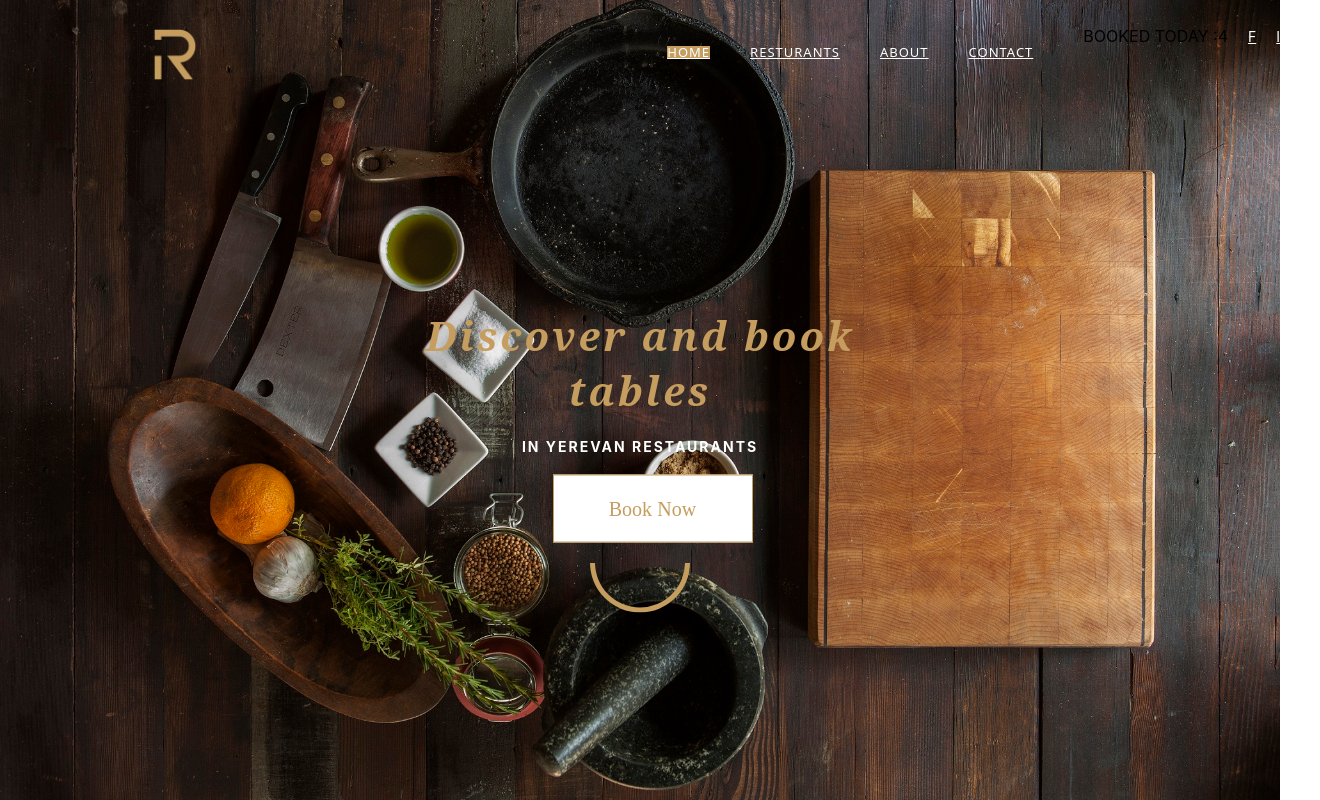
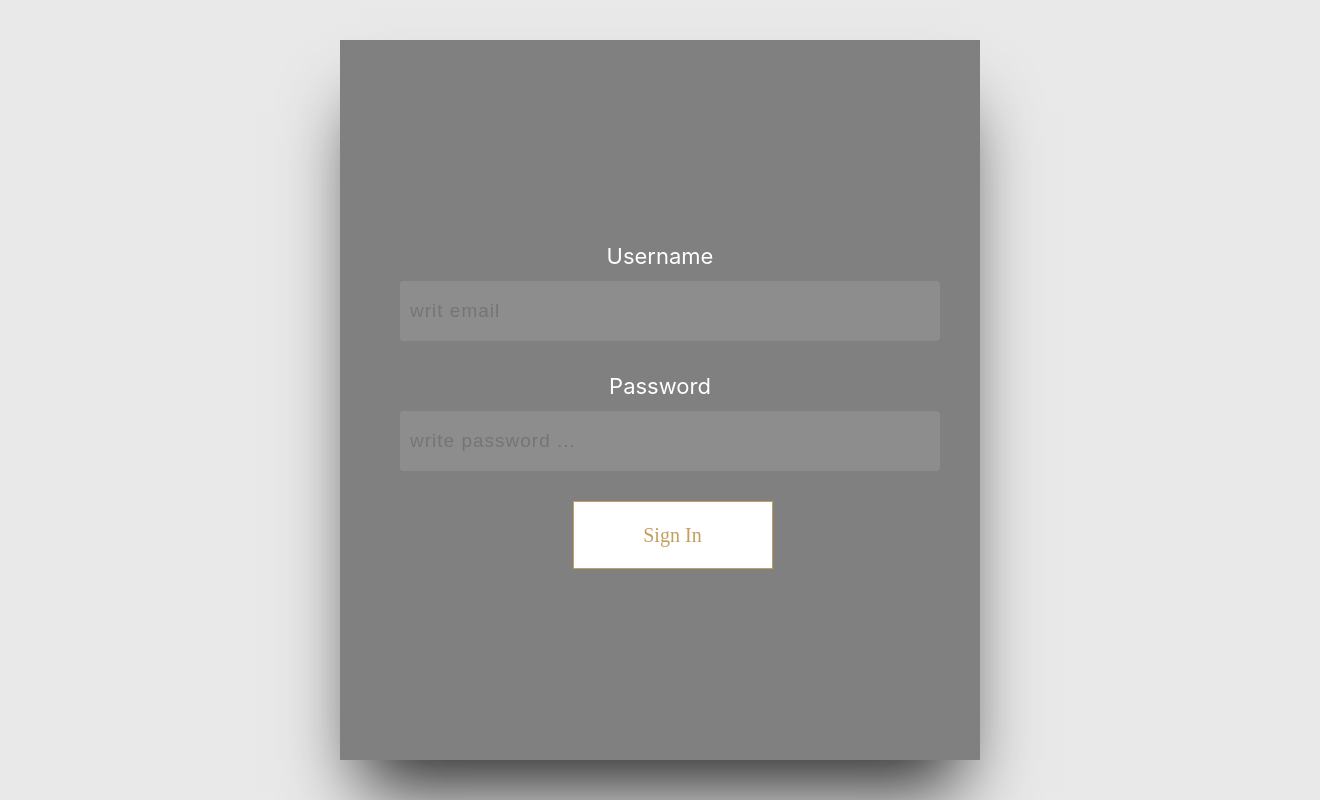
Before and after one commit to taron0/reserve-table, a React (Create React App) app: page /admin in a window 1280 px wide. Before the commit this address led to /. Shown: the whole page, 1320 px wide, since content can reach past the window. Built offline with nearby package versions, Linux system fonts and the light colour scheme.

Commit message:
add admin pages

```diff
--- /dev/null
+++ b/src/components/admin/admin.css
@@ -0,0 +1,82 @@
+.btnn {
+    border: none;
+    outline: none;
+    width: 100%;
+    padding: 15px 0;
+    color: #fff;
+    font-size: 16px;
+    letter-spacing: 1px;
+    background: #603bbb;
+    cursor: pointer;
+}
+
+.login {
+    width: 100%;
+    min-height: 100vh;
+    padding: 0 20px;
+    background: #e9e9e9;
+    display: flex;
+}
+
+.login .loginContainer {
+    text-align: center;
+    padding: 60px;
+    margin: auto;
+    width: 100%;
+    max-width: 520px;
+    min-height: 600px;
+    display: flex;
+    flex-direction: column;
+    justify-content: center;
+    background-color: gray;
+    box-shadow: 0 50px 70px -20px rgba(0, 0, 0, 0.8);
+}
+
+.login .loginContainer label {
+    color: white;
+    margin: 14px 0;
+    display: block;
+    font-size: 22px;
+    line-height: 1;
+}
+
+.login .loginContainer input {
+    width: 100%;
+    border: none;
+    outline: none;
+    font-size: 19px;
+    padding: 10px;
+    background: rgba(255, 255, 255, 0.1);
+    color: #fff;
+    letter-spacing: 1px;
+}
+
+.login .loginContainer .btnContainer {
+    position: relative;
+    width: 100%;
+    padding: 24px 0;
+}
+
+.login .loginContainer .btnContainer p {
+    margin: 14px 0 0 0;
+    text-align: right;
+    color: #fff;
+}
+
+.login .loginContainer .btnContainer p span {
+    color: yellow;
+    font-weight: 500;
+    letter-spacing: 0.5px;
+    margin-left: 5px;
+    cursor: pointer;
+    transition: all 400ms ease-in-out;
+}
+
+.login .loginContainer .btnContainer p span:hover {
+    color: red;
+}
+
+.login .loginContainer .errorMsg {
+    color: red;
+    font-size: 16px;
+}
--- /dev/null
+++ b/src/components/admin/admin.js
@@ -0,0 +1,30 @@
+import React from 'react';
+import Input from "../shared/input/Input";
+import { useHistory } from "react-router-dom";
+import './admin.css'
+import Button from "../shared/button/Button";
+
+const Admin = () => {
+
+    return (
+        <div className={'login'}>
+            <div className={'loginContainer'}>
+            <label>Username</label>
+            <Input
+                placeholder='writ email'
+                type='text'
+             />
+
+            <label>Password</label>
+            <Input
+                placeholder='write password ...'
+                type='password'
+            />
+            <Button context='Sign In'/>
+        </div>
+
+        </div>
+    )
+}
+
+export default Admin
--- a/src/components/home/Home.js
+++ b/src/components/home/Home.js
@@ -13,7 +13,7 @@ const Home = () => {
         <>
 
             <div className={'wrapper'} style={{backgroundImage: `url(${backg})`}}>
-                {/*<Header/>*/}
+                <Header/>
                 <div className={'hero-title-holder'}>
                     <div className={'overlay'}>
                         <div className={'hero-title'}>
--- a/src/components/pages/about/About.js
+++ b/src/components/pages/about/About.js
@@ -8,7 +8,7 @@ const About = () => {
     return (
         <>
         <div className={'wrapper-about'} style={{backgroundImage: `url(${img})`}}>
-            {/*<Header />*/}
+            <Header />
         <div className={'about-title'}>
             <h1 className={'h3'}>ABOUT</h1>
             <p className={'h4'}>Trust us the organization of your leisure.</p>
--- a/src/components/pages/contact/Contact.js
+++ b/src/components/pages/contact/Contact.js
@@ -15,7 +15,7 @@ const Contact = () => {
     return (
         <>
             <div className={'wrapper-contact'} style={{backgroundImage: `url(${imgContact})`}}>
-                {/*<Header/>*/}
+                <Header/>
                 <div className={'contact-text'}>
                     <h1>CONTACT</h1>
                     <p>Get in Touch With Us.</p>
--- a/src/components/pages/restaurantAbout/restaurantAbout.css
+++ b/src/components/pages/restaurantAbout/restaurantAbout.css
@@ -120,7 +120,6 @@
 
 .textarea-for-booking > textarea {
     text-align: left;
-    /*padding-top: 10px;*/
     width: 100%;
     height: 90px;
     font-family: inherit;
--- a/src/components/pages/restaurantAbout/restaurantAbout.js
+++ b/src/components/pages/restaurantAbout/restaurantAbout.js
@@ -1,6 +1,6 @@
 import React, {useEffect, useState} from 'react';
 import './restaurantAbout.css'
-import {useParams} from 'react-router-dom';
+import {useLocation, useParams} from 'react-router-dom';
 import Firebase from '../../../service/firebase/firebase'
 import Dropdown from "../../shared/dropdown/dropdown";
 import Button from "../../shared/button/Button";
@@ -10,6 +10,7 @@ import RestaurantsAboutText from "../../restaurantsAbouthText/restaurantsAbouthT
 import Modal from "../../modalWindow/modalWindow";
 import SVG from '../../../assets/cancel.png'
 import Input from "../../shared/input/Input";
+import Header from "../../header/Header";
 
 
 const RestaurantAbout = () => {
@@ -17,7 +18,8 @@ const RestaurantAbout = () => {
     const [data, setData] = useState([])
     const [loading, setLoading] = useState(false);
     const [isopenModal, setIsOpenModal] = useState(false);
-
+    let location = useLocation()
+    console.log('location', location)
     const openModal = () => setIsOpenModal(true);
     const closeModal = () => setIsOpenModal(false);
 
@@ -32,13 +34,14 @@ const RestaurantAbout = () => {
     }, [])
 
     const restaurant = data.length && data[id];
-
+    console.log(data,'localstorage')
 
 
     return (
         <>
 
             <div className={'wrapper-resturants-about'} style={{backgroundImage: `url(${restaurant.urlImg})`}}>
+                <Header />
                 <div className={'contact-text'}>
                     <h1>{restaurant.name}</h1>
                     <p>Order online is easy</p>
--- a/src/components/pages/restaurants/Restaurants.js
+++ b/src/components/pages/restaurants/Restaurants.js
@@ -5,6 +5,7 @@ import Checkbox from "../../shared/checkbox/Checkbox";
 import Firebase from '../../../service/firebase/firebase'
 import Posts from "../../pagination/posts";
 import Pagination from "../../pagination/pagination";
+import Header from "../../header/Header";
 // import  { filteredData } from '../../../helpers/filtredData'
 
 
@@ -53,6 +54,7 @@ const Restaurants = () => {
     return (
         <>
             <div className={'wrapper-resturants'} style={{backgroundImage: `url(${imgContact})`}}>
+                <Header />
                 <div className={'contact-text'}>
                     <h1>RESTAURANTS</h1>
                     <p>Booking online is Easy.</p>
--- a/src/containers/mainLayout/MainLayout.js
+++ b/src/containers/mainLayout/MainLayout.js
@@ -8,6 +8,7 @@ import Child from "../../components/router/childer/child";
 import RestaurantAbout from "../../components/pages/restaurantAbout/restaurantAbout";
 import Header from "../../components/header/Header";
 import {Routes} from "../../helpers/routes";
+import Admin from "../../components/admin/admin";
 
 
 const MainLayout = () => {
@@ -15,7 +16,7 @@ const MainLayout = () => {
     return (
 // TODO change to config
         <>
-            <Header />
+            {/*<Header />*/}
             <Switch>
                 <Route exact path="/">
                     <Home/>
@@ -36,6 +37,9 @@ const MainLayout = () => {
                 {/*        <Component />*/}
                 {/*    </Route>*/}
                 {/*))}*/}
+                <Route exact path='/admin'>
+                    <Admin />
+                </Route>
                 <Redirect to="/" />
 
             </Switch>
--- a/src/service/firebase/firebase.js
+++ b/src/service/firebase/firebase.js
@@ -7,10 +7,7 @@ class Firebase {
     constructor() {
         app.initializeApp(mainConfig.connection);
         this.db = app.database();
-
-
         this.data = [];
-        this.url = 'https://reserve-81dc6-default-rtdb.firebaseio.com/userdata.json'; // TODO move base url to config
     }
 
     addNewRestaurant (data, id) {
```
Also changed, not shown: src/components/containers/mainLayout/MainLayout.js (deleted, +0 -37 lines).
